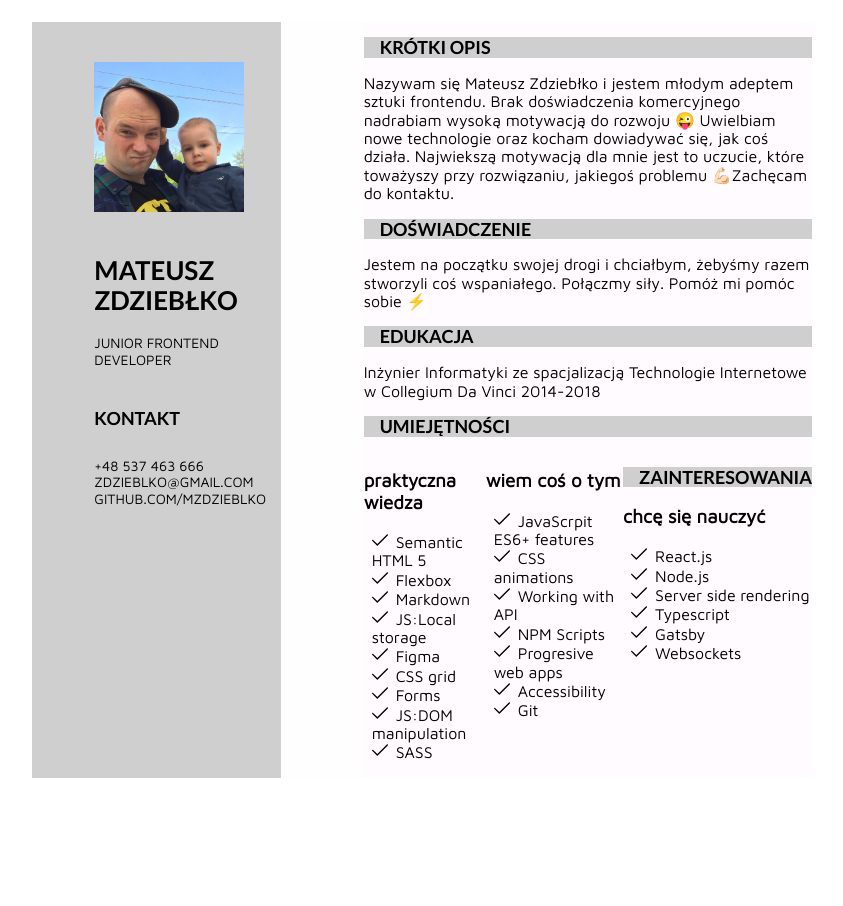
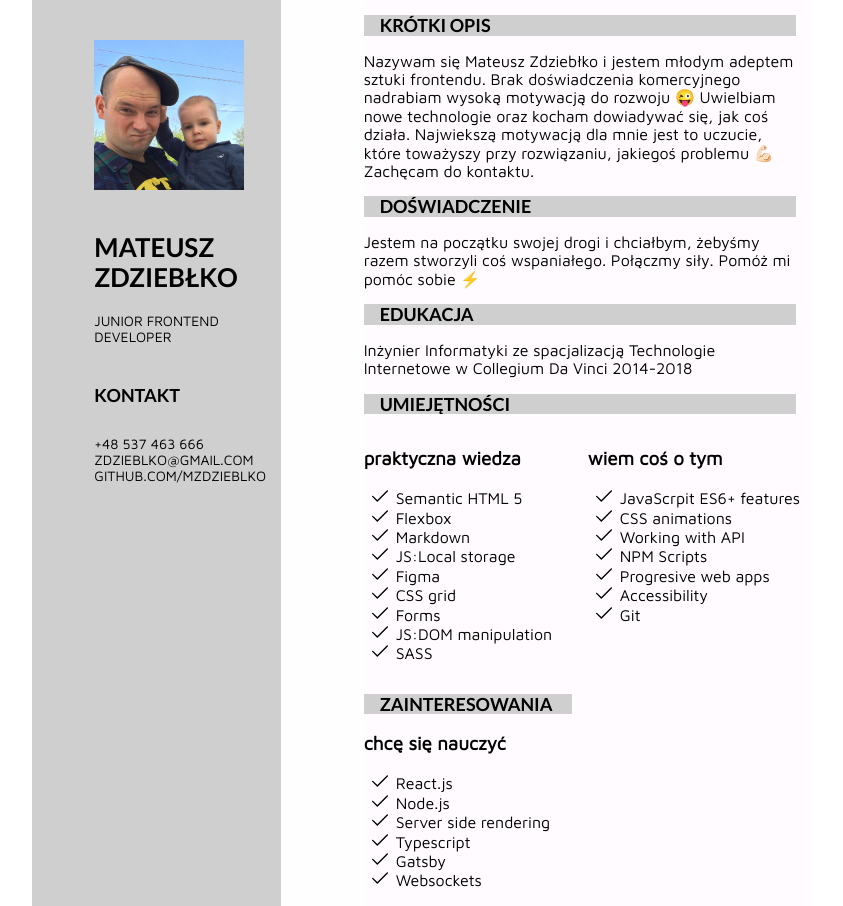
Before and after one commit to mzdzieblko/CV, a website built with webpack: page src/pages/index.html in a window 1280 px wide. Shown: the whole page, without its empty margins (218-1061 px from the left). Before the commit the page ends 800 px from the top, so only its background shows below. Built offline with nearby package versions, Linux system fonts and the light colour scheme.

Commit message:
fix small bugs

```diff
--- a/src/scss/modules/aside.scss
+++ b/src/scss/modules/aside.scss
@@ -31,6 +31,7 @@
 
 .contact {
   @include resetLink;
+  width: max-content;
   &__title {
     font-family: "Lato";
     margin-bottom: 30px;
--- a/src/scss/modules/content.scss
+++ b/src/scss/modules/content.scss
@@ -4,7 +4,8 @@
 }
 
 .wraper {
-  display: flex;
+  display: grid;
+  grid-template-columns: 0.5fr 0.5fr;
 }
 
 .card {
@@ -13,10 +14,12 @@
     font-size: $small-title;
     background: #d0cfcf;
     padding-left: 16px;
+    margin-right: 16px;
   }
   &__description {
     @include small-font;
     text-align: left;
+    margin-right: 16px;
   }
   &__list {
     padding: 0 0 0 8px;
```
